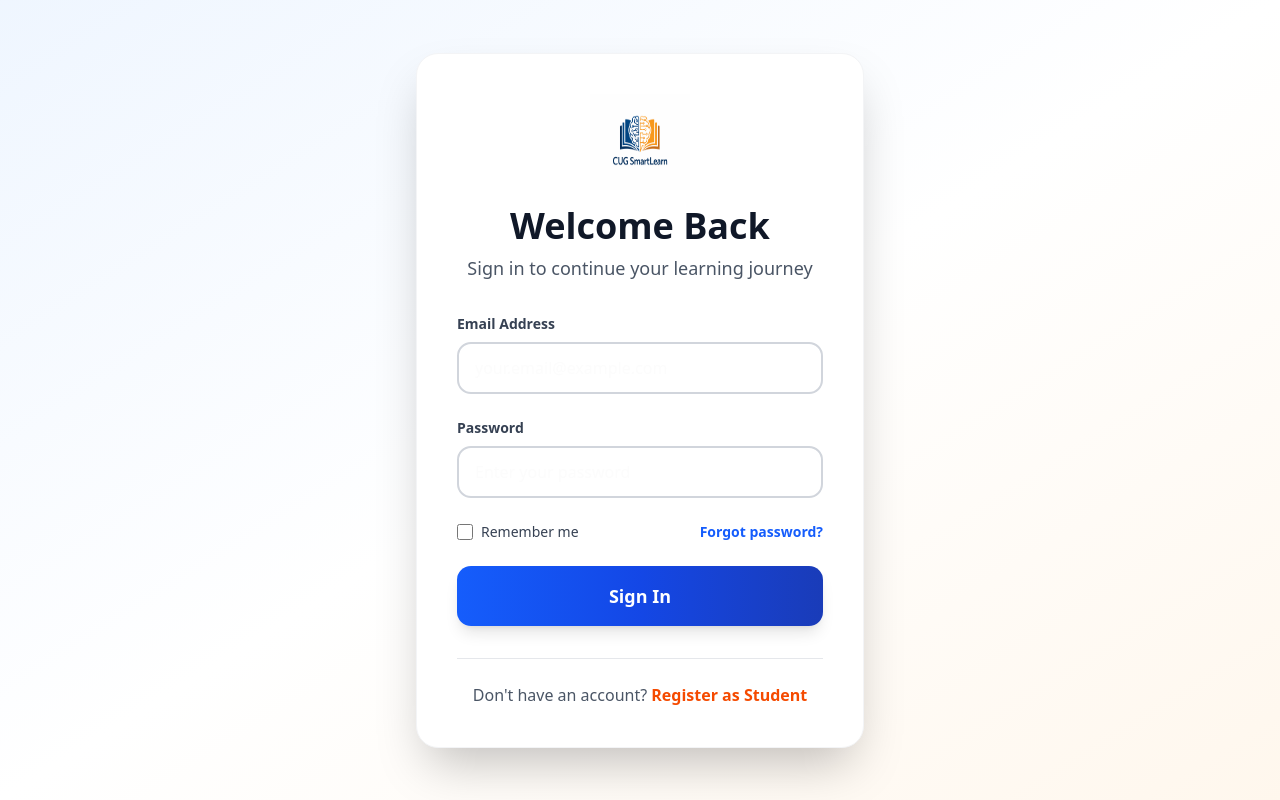
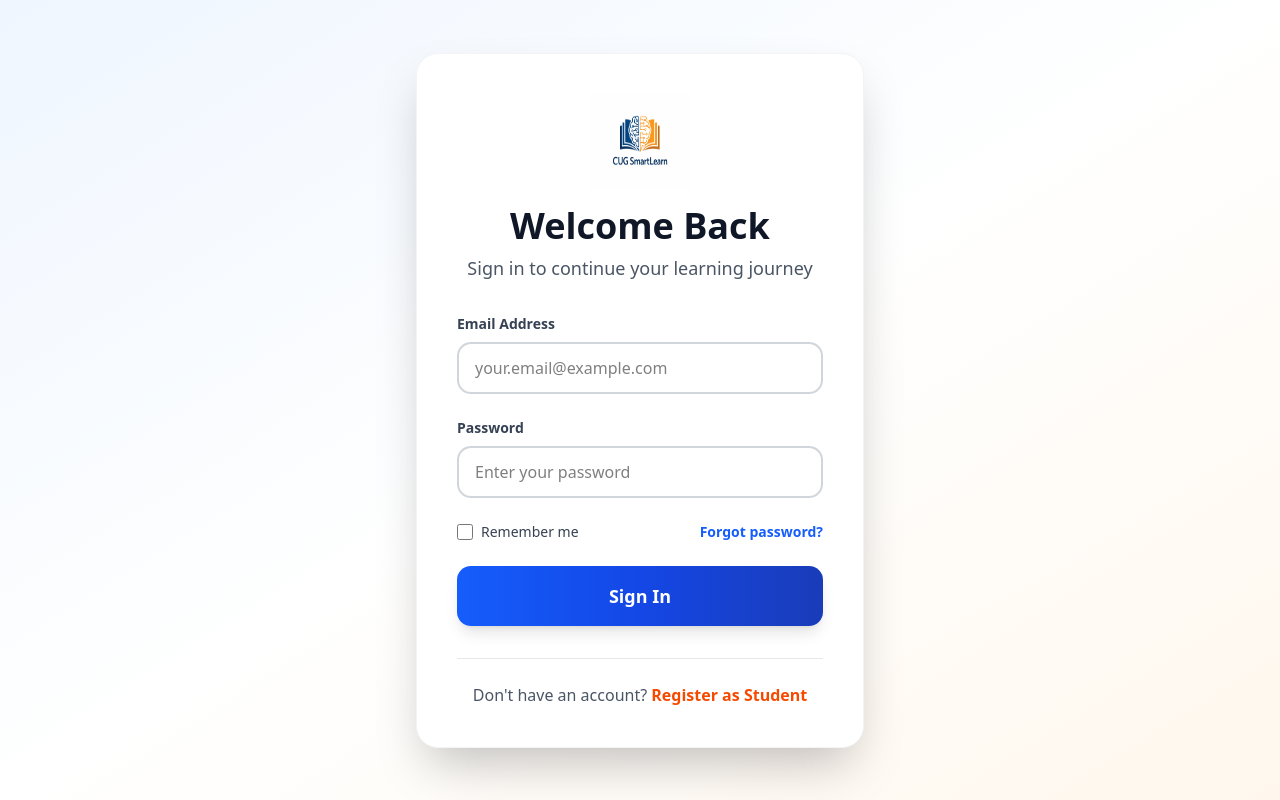
Before and after one commit to dabiegorden/ai-enhace-academic-resources, a Next.js app in the folder frontend/: page / in a window 1280 px wide. Built offline with nearby package versions, Linux system fonts and the light colour scheme.

Commit message:
Update page.tsx

```diff
--- a/frontend/app/page.tsx
+++ b/frontend/app/page.tsx
@@ -155,7 +155,7 @@ export default function LoginForm() {
                 value={formData.email}
                 onChange={handleChange}
                 onKeyPress={handleKeyPress}
-                className={`w-full px-4 py-3 rounded-xl border-2 ${
+                className={`w-full px-4 py-3 rounded-xl border-2 text-black ${
                   errors.email ? "border-red-500" : "border-gray-300"
                 } focus:ring-2 focus:ring-blue-500 focus:border-blue-500 outline-none transition-all`}
                 placeholder="your.email@example.com"
@@ -178,7 +178,7 @@ export default function LoginForm() {
                 value={formData.password}
                 onChange={handleChange}
                 onKeyPress={handleKeyPress}
-                className={`w-full px-4 py-3 rounded-xl border-2 ${
+                className={`w-full px-4 py-3 rounded-xl border-2 text-black ${
                   errors.password ? "border-red-500" : "border-gray-300"
                 } focus:ring-2 focus:ring-blue-500 focus:border-blue-500 outline-none transition-all`}
                 placeholder="Enter your password"
```
